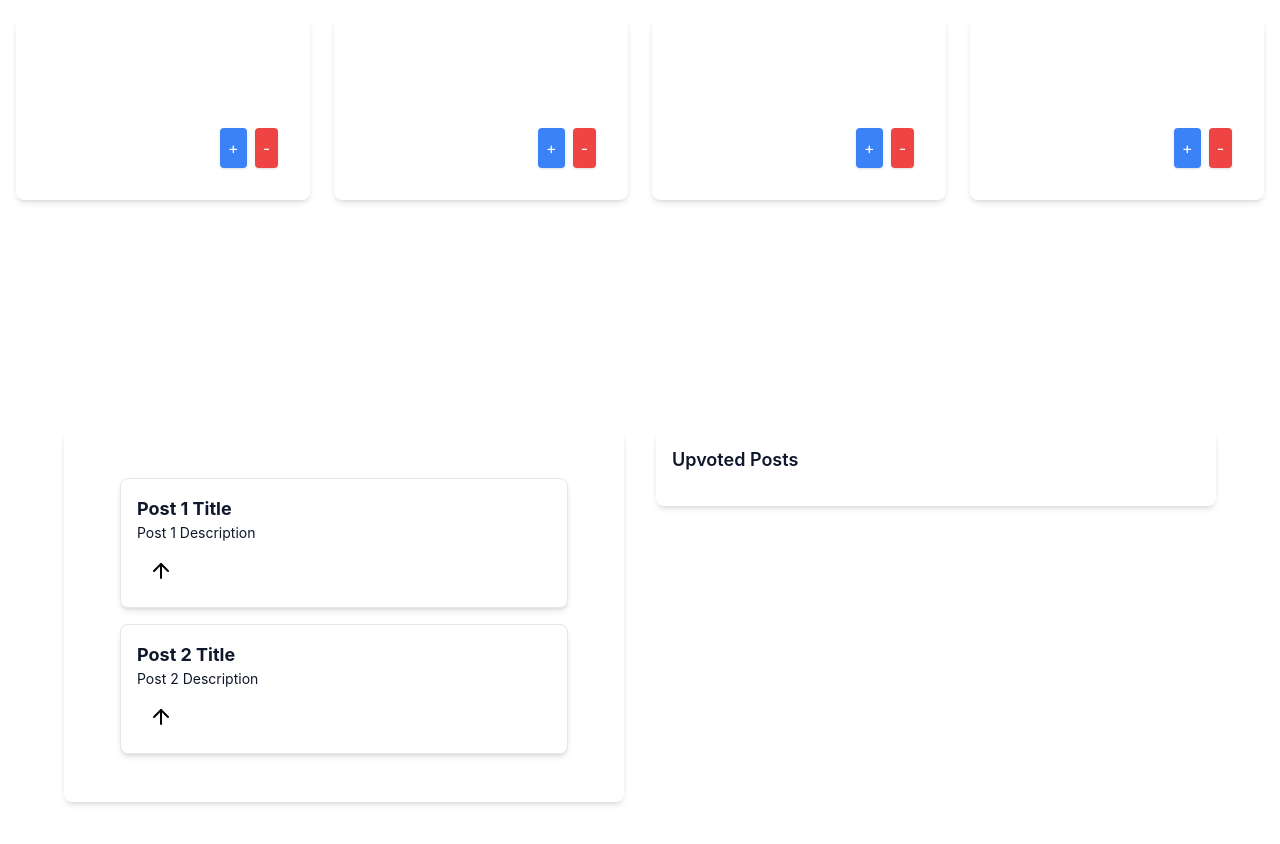
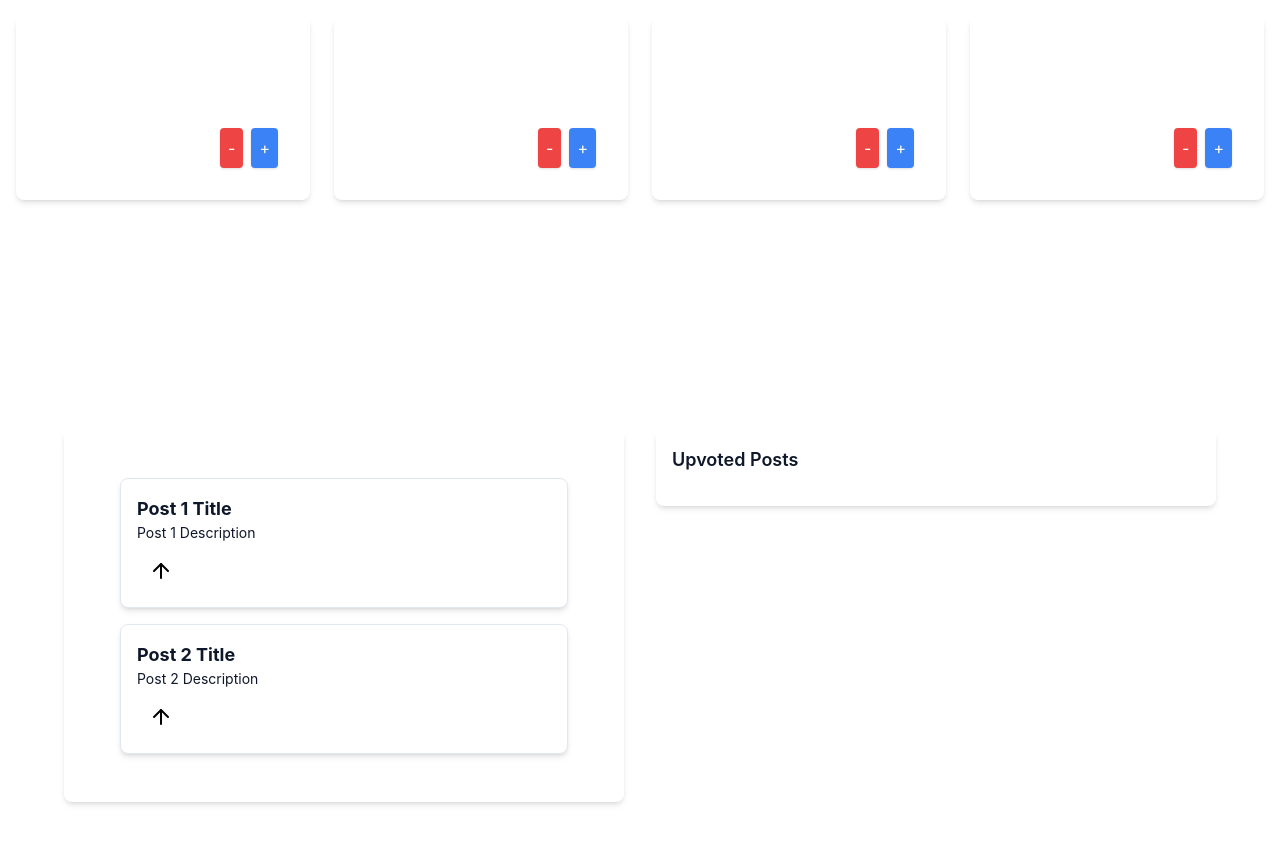
Before and after one commit to VinnyChase28/upvote-app, a React (Create React App) app: page / in a window 1280 px wide. Shown: the top 844 px of the page. Built offline with nearby package versions, Linux system fonts and the light colour scheme.

Commit message:
swap button order

```diff
--- a/src/components/ArrowList/ArrowList.tsx
+++ b/src/components/ArrowList/ArrowList.tsx
@@ -30,16 +30,16 @@ const ArrowList = () => {
             </ScrollArea>
             <div className="p-2 flex justify-end space-x-2">
               <button
+                onClick={() => removeArrow(listId)}
+                className="p-2 bg-red-500 text-white rounded shadow"
+              >
+                -
+              </button>
+              <button
                 onClick={() => addArrow(listId)}
                 className="p-2 bg-blue-500 text-white rounded shadow"
               >
                 +
-              </button>
-              <button
-                onClick={() => removeArrow(listId)}
-                className="p-2 bg-red-500 text-white rounded shadow"
-              >
-                -
               </button>
             </div>
           </div>
```
